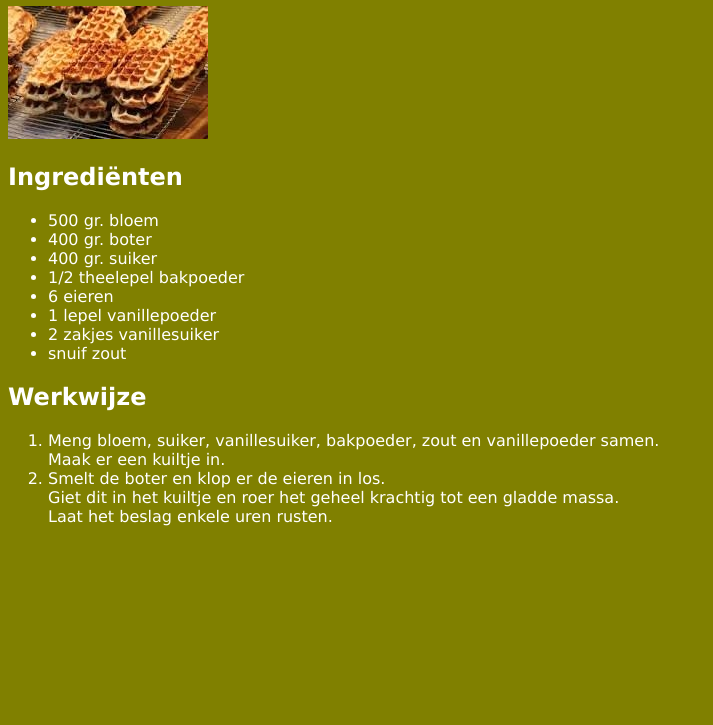
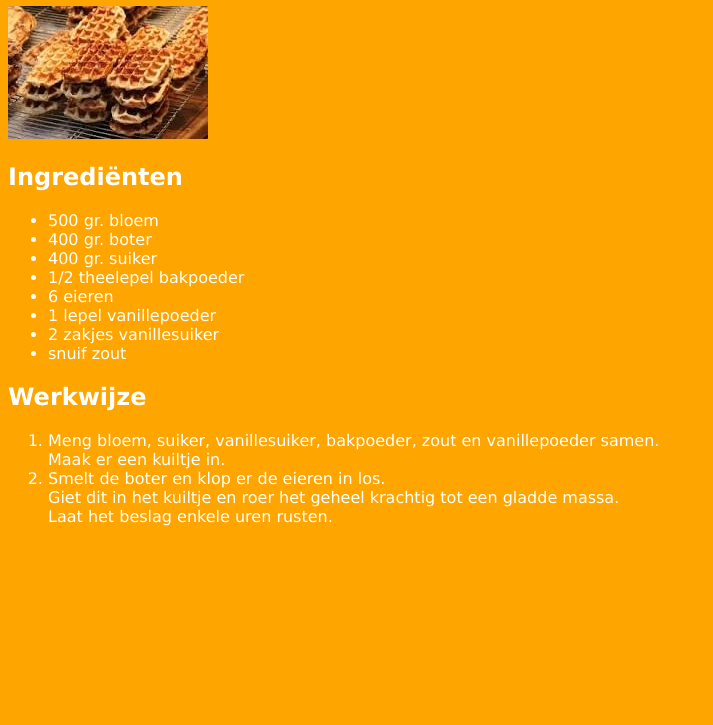
Before and after one commit to TalipAgbaba/recepten, a plain HTML site: page wafels.html in a window 1280 px wide. Shown: the part 75-800 px from the top of the page, without its empty margins (0-713 px from the left). Drawn offline with Linux system fonts and the light colour scheme.

Commit message:
achtergrondkleur orange

```diff
--- a/default.css
+++ b/default.css
@@ -1,5 +1,5 @@
 body {
 	font-family: verdana;
-	background-color: Olive;
+	background-color: orange;
 	color: white;
 }
```
